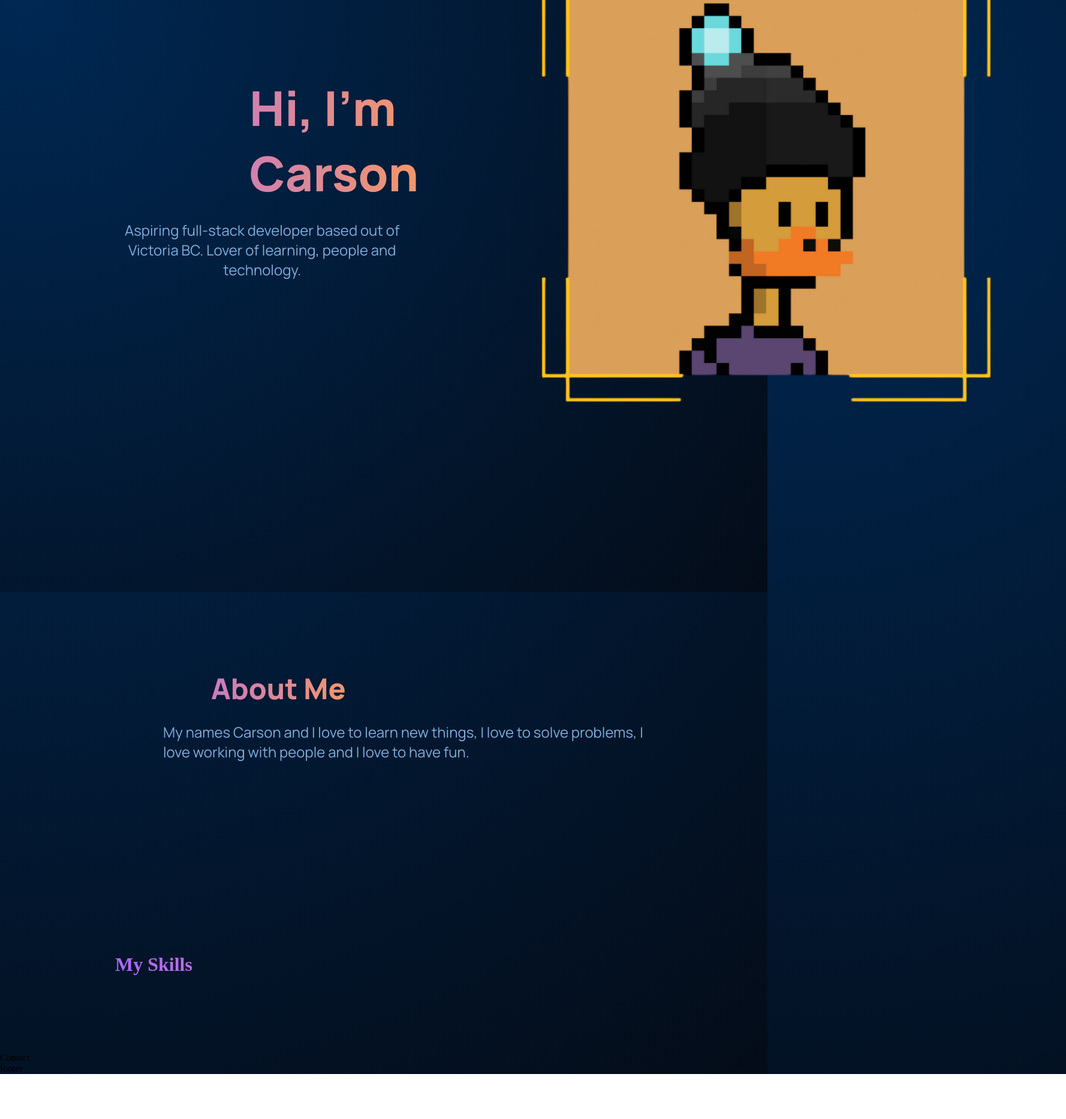
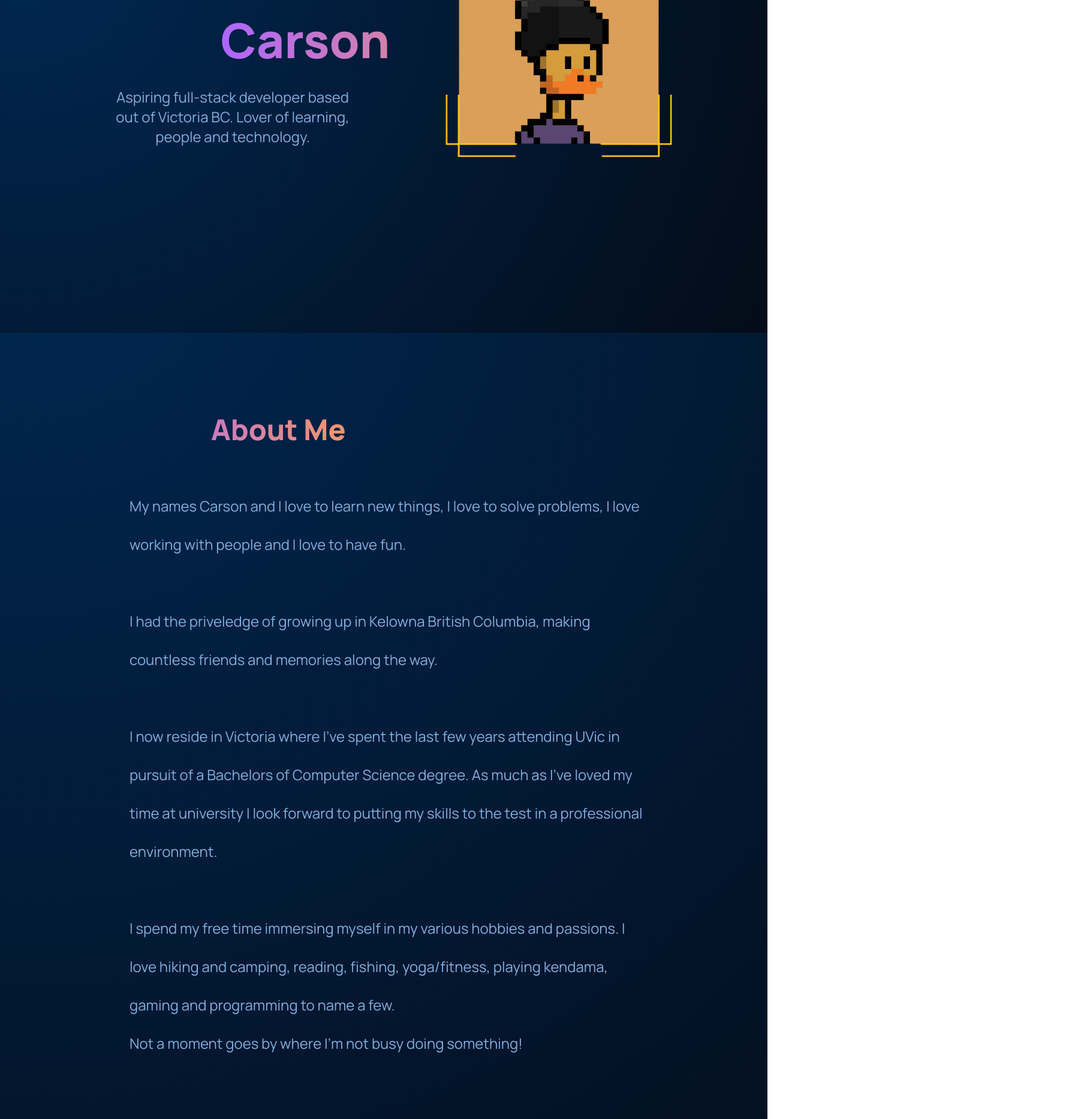
Before and after one commit to kerson97/portfolio_v2, a React (Create React App) app: page / in a window 1280 px wide. Shown: the part 320-2186 px from the top of the page at 60% size, 1778 px wide, since content can reach past the window. Before the commit the page ends 2111 px from the top, so only its background shows below. Built offline with nearby package versions, Linux system fonts and the light colour scheme.

Commit message:
About + Smooth scroll
Destroyed mobile functionality in the process

```diff
--- a/src/components/navbar/Navbar.jsx
+++ b/src/components/navbar/Navbar.jsx
@@ -8,13 +8,13 @@ const Menu = () => (
       <a href='#home'>Home</a>
     </p>
     <p>
-      <a href='#AboutMe'>About</a>
+      <a href='#about'>About</a>
     </p>
     <p>
-      <a href='#Skills'>Skills</a>
+      <a href='#skills'>Skills</a>
     </p>
     <p>
-      <a href='#Contact'>Contact</a>
+      <a href='#contact'>Contact</a>
     </p>
   </>
 )
--- a/src/containers/about/About.jsx
+++ b/src/containers/about/About.jsx
@@ -10,6 +10,25 @@ const About = () => {
         My names Carson and I love to learn new things, I love to solve
         problems, I love working with people and I love to have fun.
       </p>
+
+      <p>
+        I had the priveledge of growing up in Kelowna British Columbia, making
+        countless friends and memories along the way.{' '}
+      </p>
+
+      <p>
+        I now reside in Victoria where I've spent the last few years attending
+        UVic in pursuit of a Bachelors of Computer Science degree. As much as
+        I've loved my time at university I look forward to putting my skills to
+        the test in a professional environment.
+      </p>
+
+      <p>
+        I spend my free time immersing myself in my various hobbies and
+        passions. I love hiking and camping, reading, fishing, yoga/fitness,
+        playing kendama, gaming and programming to name a few. <br /> Not a
+        moment goes by where I'm not busy doing something!
+      </p>
     </div>
   )
 }
--- a/src/containers/about/about.css
+++ b/src/containers/about/about.css
@@ -5,23 +5,22 @@
   align-items: flex-start;
   flex-direction: column;
 
-  margin-right: 5rem;
-  padding-bottom: 15%;
+  padding-bottom: 18%;
 }
 
 .about-content h1 {
   font-family: var(--font-family);
   font-weight: 800;
   font-size: 3rem;
-  padding-left: 10rem;
 }
 
 .about-content p {
   font-family: var(--font-family);
   color: #81afdd;
   font-size: 1.5rem;
-  margin-top: 1.5rem;
-  padding-left: 5rem;
+  margin-top: 4rem;
+  padding-left: 1.5rem;
+  line-height: 4rem;
 }
 
 @media screen and (max-width: 1050px) {
--- a/src/containers/header/header.css
+++ b/src/containers/header/header.css
@@ -1,6 +1,7 @@
 .website_header {
   display: flex;
-  padding-bottom: 15%;
+  padding-bottom: 18%;
+  padding-top: 7%;
 }
 
 .website_header-content {
@@ -17,7 +18,8 @@
   font-family: var(--font-family);
   font-weight: 800;
   font-size: 5rem;
-  padding-left: 20rem;
+  position: relative;
+  left: 17rem;
 }
 
 .website_header-content p {
@@ -38,7 +40,7 @@
 
 .website_header-img img {
   max-width: 100%;
-  min-width: 1000px;
+
   height: auto;
 }
 
@@ -52,3 +54,26 @@
     margin: auto;
   }
 }
+@media screen and (max-width: 650px) {
+  .website_header-content h1 {
+    font-size: 48px;
+    line-height: 60px;
+  }
+
+  .website_header-content p {
+    font-size: 16px;
+    line-height: 24px;
+  }
+}
+
+@media screen and (max-width: 490px) {
+  .website_header-content h1 {
+    font-size: 36px;
+    line-height: 48px;
+  }
+
+  .website_header-content p {
+    font-size: 14px;
+    line-height: 24px;
+  }
+}
```
